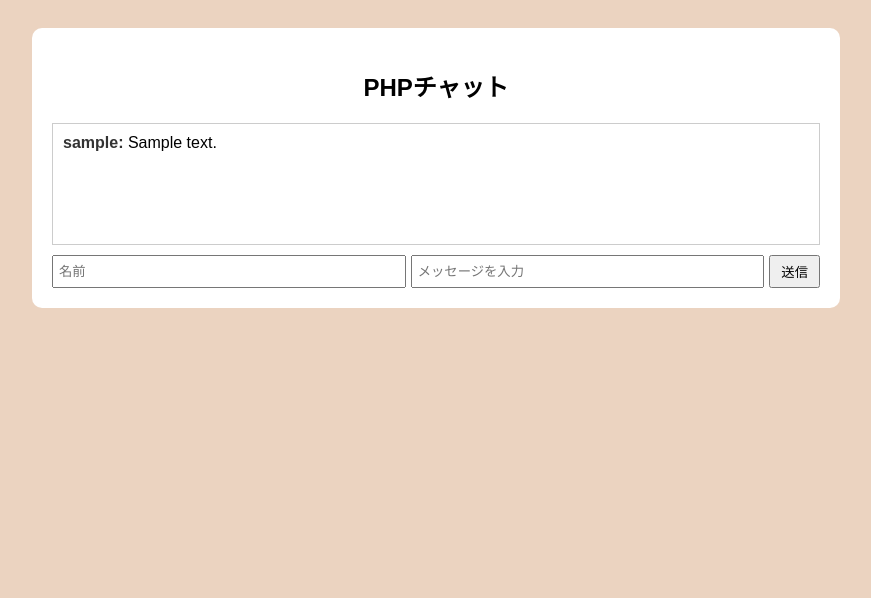
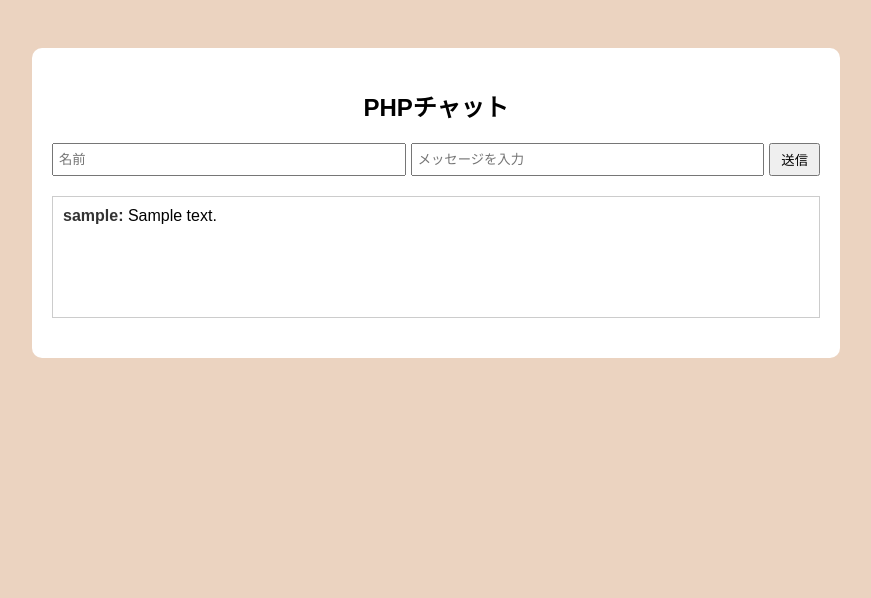
Before and after one commit to akina0302/php_chat, a PHP site: page / in a window 1280 px wide. Shown: the top 598 px of the page, without its empty margins (204-1075 px from the left). Run offline with PHP 8.4, Linux system fonts and the light colour scheme; tables that the repository leaves empty or names only in its code hold one stand-in row (values such as "Sample post").

Commit message:
チャット画面の修正

```diff
--- a/index.php
+++ b/index.php
@@ -4,7 +4,7 @@ $message_array = [];
 
 // DB接続
 $user = "root";
-$pass = "******";
+$pass = "*****";
 
 try{
 $dbh = new PDO('mysql:host=localhost;dbname=php_chatt', $user, $pass);
@@ -54,6 +54,14 @@ $dbh = null;
   <div class="chat-box">
     <h2>PHPチャット</h2>
 
+    <!-- メッセージ投稿フォーム -->
+    <form class="form" method="POST">
+      <input type="text" name="username" placeholder="名前" required>
+      <input type="text" name="message" placeholder="メッセージを入力" required>
+      <input type="submit" name="button" value="送信">
+    </form>
+
+
     <!-- メッセージ表示エリア -->
     <?php foreach( $message_array as $message): ?>
 
@@ -66,13 +74,6 @@ $dbh = null;
       </div>
 
     <?php endforeach; ?>
-
-    <!-- メッセージ投稿フォーム -->
-    <form class="form" method="POST">
-      <input type="text" name="username" placeholder="名前" required>
-      <input type="text" name="message" placeholder="メッセージを入力" required>
-      <input type="submit" name="button" value="送信">
-    </form>
   </div>
 </body>
 </html>
--- a/style.css
+++ b/style.css
@@ -8,7 +8,7 @@ body {
 .chat-box {
   background: white;
   padding: 20px;
-  margin: 0 auto;
+  margin: 20px auto;
   border-radius: 10px;
   width: 60vw;
  }
@@ -23,7 +23,7 @@ h2{
   overflow-y: scroll;
   border: 1px solid #ccc;
   padding: 10px;
-  margin-bottom: 10px;
+  margin:20px 0 20px
  }
 
 .message {
```
Lines whose indentation alone changed are shown as unchanged.
